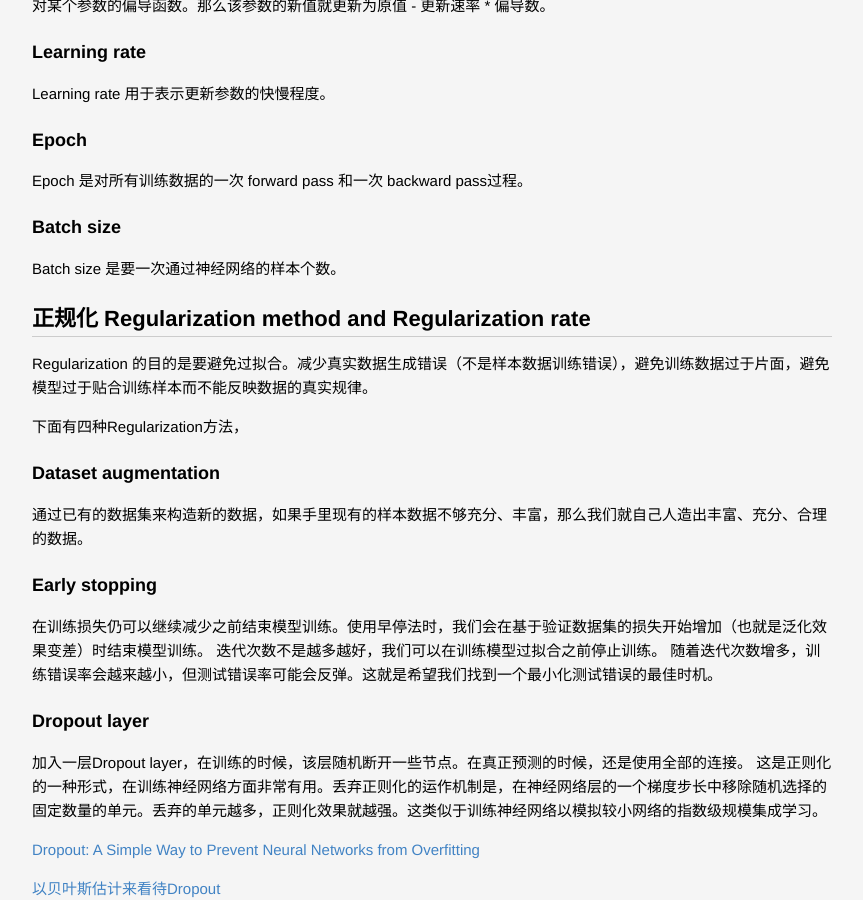
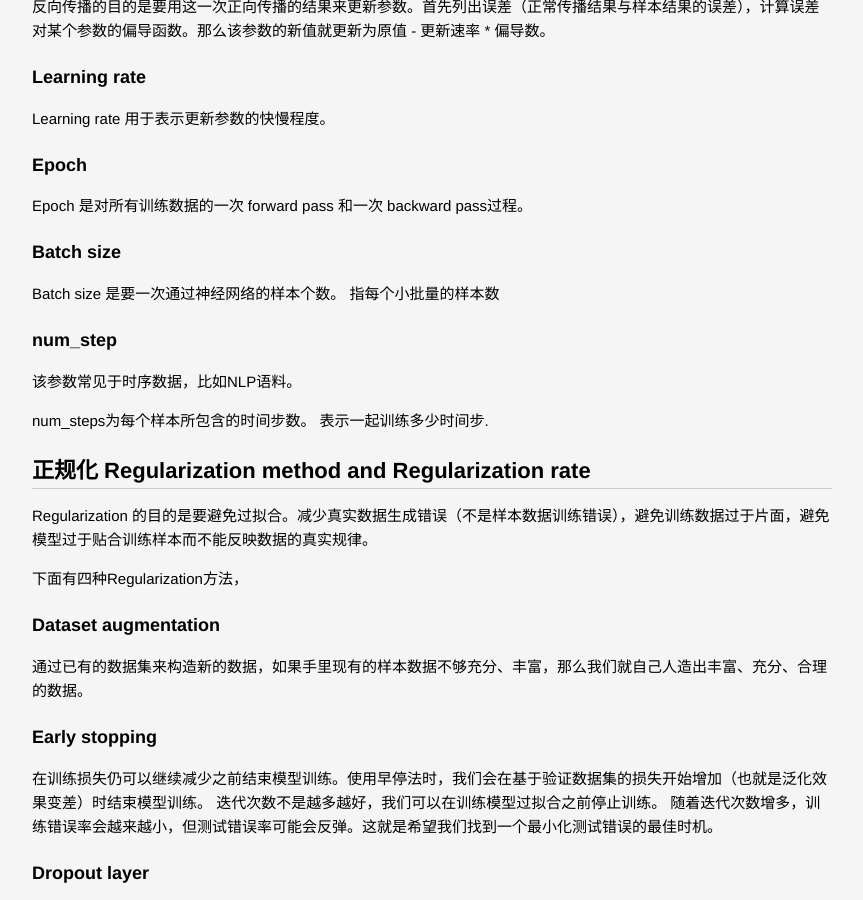
Before and after one commit to lucky521/blog, a Jekyll site: the page built from _posts/ml/2017-06-14-deep-learning.markdown, in a window 1280 px wide and 900 px high, scrolled down 5209 px. Shown: the whole window, without its empty margins (208-1071 px from the left). Built offline with Jekyll 4.4.1, drawn with Linux system fonts in a browser that asks for light colours.

Commit message:
update blog

```diff
--- a/_posts/ml/2017-06-14-deep-learning.markdown
+++ b/_posts/ml/2017-06-14-deep-learning.markdown
@@ -161,8 +161,15 @@ Epoch 是对所有训练数据的一次 forward pass 和一次 backward pass过
 
 ### Batch size
 
-Batch size 是要一次通过神经网络的样本个数。
+Batch size 是要一次通过神经网络的样本个数。 指每个小批量的样本数
 
+
+### num_step
+
+该参数常见于时序数据，比如NLP语料。
+
+num_steps为每个样本所包含的时间步数。
+表示一起训练多少时间步.
 
 
 
```
Also changed, not shown: _posts/ml/2019-02-04-Famous-Model.markdown (+13 -0 lines), _posts/tech/2018-04-05-personalization-algorithm.markdown (+9 -1 lines).
